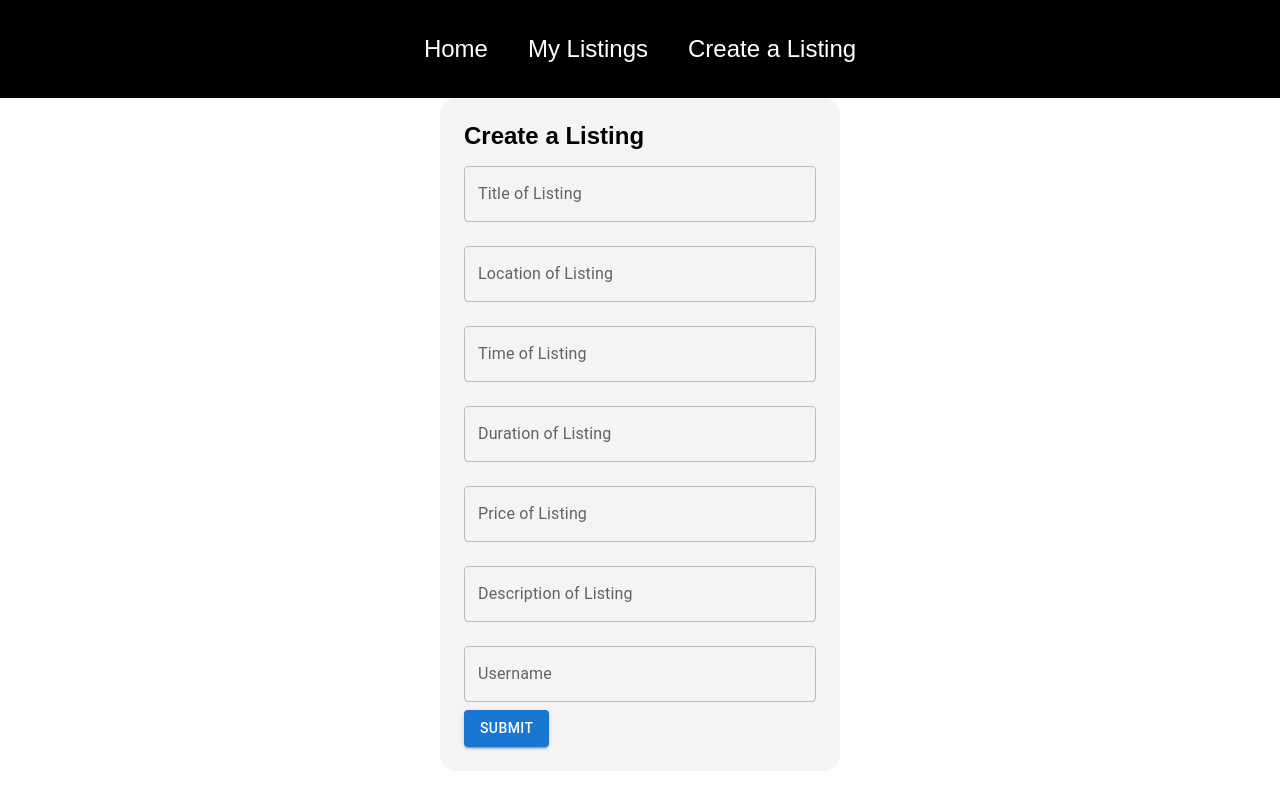
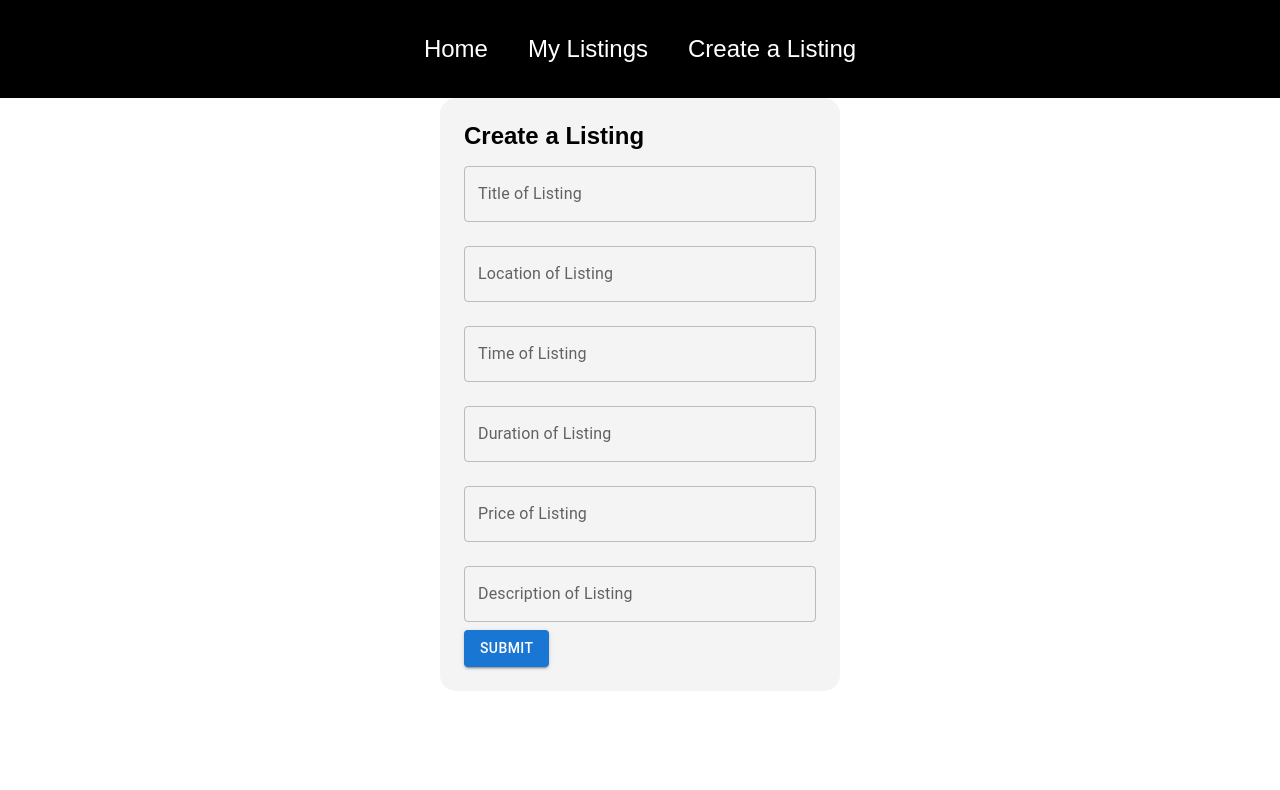
Before and after one commit to Nathaniel-github/LineWaiter, a React (Create React App) app in the folder LineWaiter/line-waiter/: page /create-listing in a window 1280 px wide. Shown: the top 790 px of the page. Built offline with nearby package versions, Linux system fonts and the light colour scheme.

Commit message:
trying to figure out user tracking
cookies, using cors and session

```diff
--- a/LineWaiter/line-waiter/src/pages/createlisting.jsx
+++ b/LineWaiter/line-waiter/src/pages/createlisting.jsx
@@ -11,7 +11,7 @@ const CreateListing = () => {
     duration: '',
     price: '',
     description: '',
-    username: ''
+    // username: ''
   });
 
   const handleChange = (e) => {
@@ -34,7 +34,7 @@ const CreateListing = () => {
     duration: formData.duration,
     price: formData.price,
     description: formData.description,
-    username: formData.username
+    // username: formData.username
   };
     // Handle form submission logic here
     console.log("formData", data);
@@ -44,6 +44,7 @@ const CreateListing = () => {
     headers: {
       'Content-Type': 'application/json'
     },
+    credentials: 'include',
     body: JSON.stringify(data)
   })
     .then((res) => res.json())
@@ -120,15 +121,15 @@ const CreateListing = () => {
           value={formData.description}
           onChange={handleChange}
         />
-         <TextField
-          label="Username"
-          variant="outlined"
-          fullWidth
-          margin="normal"
-          name="username"
-          value={formData.username}
-          onChange={handleChange}
-        />
+        {/* <TextField*/}
+        {/*  label="Username"*/}
+        {/*  variant="outlined"*/}
+        {/*  fullWidth*/}
+        {/*  margin="normal"*/}
+        {/*  name="username"*/}
+        {/*  value={formData.username}*/}
+        {/*  onChange={handleChange}*/}
+        {/*/>*/}
         <Button variant="contained" color="primary" type="submit">
           Submit
         </Button>
--- a/LineWaiter/line-waiter/src/pages/home.jsx
+++ b/LineWaiter/line-waiter/src/pages/home.jsx
@@ -26,8 +26,10 @@ function Home() {
     const [origData, setOrigData] = useState([{}])
 
     useEffect(() => {
-        fetch("/allListings").then(
+        fetch("/allListings",{credentials: 'include'})
+            .then(
             res=> res.json()
+
         ).then(
             data => {
                 setOrigData(data)
--- a/LineWaiter/line-waiter/src/pages/login.jsx
+++ b/LineWaiter/line-waiter/src/pages/login.jsx
@@ -34,6 +34,7 @@ const handleSubmit = (e) => {
     headers: {
       'Content-Type': 'application/json'
     },
+    credentials: 'include',
     body: JSON.stringify(data)
   })
   .then(response => {
--- a/LineWaiter/line-waiter/src/pages/signup.jsx
+++ b/LineWaiter/line-waiter/src/pages/signup.jsx
@@ -46,6 +46,7 @@ const SignupForm = ( ) => {
         headers: {
             'Content-Type': 'application/json'
         },
+        credentials: 'include',
         body: JSON.stringify(data)
     })
         .then(res => res.json())
```
Also changed, not shown: 1 other file (tests, documents, lock files or other folders).
